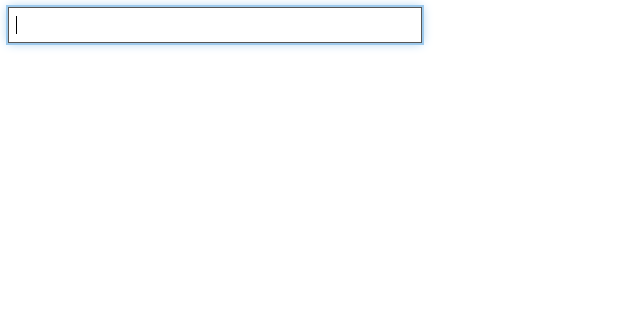
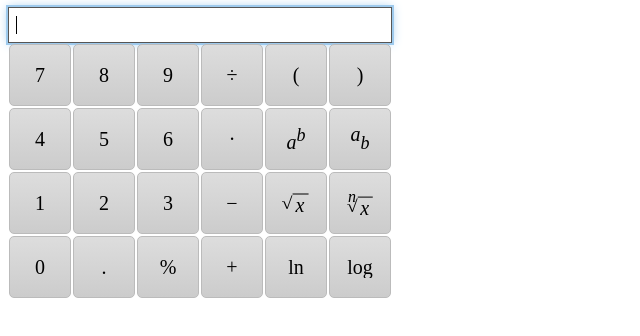
Before and after one commit to zach-zajack/calculator, an Electron app: page app/index.html in a window 800 px wide. Shown: the whole page, without its empty margins (0-640 px from the left). Drawn offline with nearby package versions, Linux system fonts and the light colour scheme; a web font is replaced by a local one.

Commit message:
add buttons

```diff
--- a/app/index.css
+++ b/app/index.css
@@ -1,5 +1,5 @@
 .equation-field {
-  width: 50vw;
+  width: 370px;
   border: 1px solid #555;
   margin-top: -1px;
   padding: 6px;
@@ -20,3 +20,38 @@
   float: right;
   margin: auto;
 }
+
+#buttons {
+  width: 400px;
+  display: block;
+}
+
+.btn {
+  border: 1px solid #bbb;
+  border-radius: 5px;
+  background: linear-gradient(#ddd, #ccc);
+  height: 60px;
+  width: 60px;
+  margin: 1px;
+  position: relative;
+  float: left;
+  cursor: pointer;
+}
+
+.btn:hover {
+  background: linear-gradient(#bbb, #ccc);
+}
+
+.btn:active {
+  background: #aaa;
+}
+
+.btn-text {
+  font-size: 20px;
+  pointer-events: none;
+  position: absolute;
+  top: 50%;
+  left: 50%;
+  -ms-transform: translateX(-50%) translateY(-50%);
+  transform: translateX(-50%) translateY(-50%);
+}
--- a/app/index.html
+++ b/app/index.html
@@ -11,5 +11,40 @@
 <script type="text/ruby" src="../lib/number.rb"></script>
 </head>
 <body>
-<div id="math-fields"></div>
+<div class="calculator">
+  <div id="math-fields"></div>
+  <div id="buttons">
+    <div class="btn"><span class="btn-text" data-latex="7"></span></div>
+    <div class="btn"><span class="btn-text" data-latex="8"></span></div>
+    <div class="btn"><span class="btn-text" data-latex="9"></span></div>
+
+    <div class="btn"><span class="btn-text" data-latex="\div"></span></div>
+    <div class="btn"><span class="btn-text" data-latex="("></span></div>
+    <div class="btn"><span class="btn-text" data-latex=")"></span></div>
+
+    <div class="btn"><span class="btn-text" data-latex="4"></span></div>
+    <div class="btn"><span class="btn-text" data-latex="5"></span></div>
+    <div class="btn"><span class="btn-text" data-latex="6"></span></div>
+
+    <div class="btn"><span class="btn-text" data-latex="\cdot"></span></div>
+    <div class="btn"><span class="btn-text" data-latex="a^b"></span></div>
+    <div class="btn"><span class="btn-text" data-latex="a_b"></span></div>
+
+    <div class="btn"><span class="btn-text" data-latex="1"></span></div>
+    <div class="btn"><span class="btn-text" data-latex="2"></span></div>
+    <div class="btn"><span class="btn-text" data-latex="3"></span></div>
+
+    <div class="btn"><span class="btn-text" data-latex="-"></span></div>
+    <div class="btn"><span class="btn-text" data-latex="\sqrt{x}"></span></div>
+    <div class="btn"><span class="btn-text" data-latex="\sqrt[n]{x}"></span></div>
+
+    <div class="btn"><span class="btn-text" data-latex="0"></span></div>
+    <div class="btn"><span class="btn-text" data-latex="."></span></div>
+    <div class="btn"><span class="btn-text" data-latex="%"></span></div>
+
+    <div class="btn"><span class="btn-text" data-latex="+"></span></div>
+    <div class="btn"><span class="btn-text" data-latex="ln"></span></div>
+    <div class="btn"><span class="btn-text" data-latex="log"></span></div>
+  </div>
+</div>
 </body>
--- a/src/index.js
+++ b/src/index.js
@@ -1,5 +1,6 @@
 var MQ;
 var mathFieldContainer;
+var buttonsContainer;
 var curAnsSpan;
 var curExprSpan;
 var answerFields = [];
@@ -9,7 +10,9 @@ var exprFieldIds = [];
 $(document).ready(function() {
   MQ = MathQuill.getInterface(2);
   mathFieldContainer = document.getElementById("math-fields");
+  buttonsContainer = document.getElementById("buttons");
   createMathField();
+  addButtons();
 });
 
 function createMathField() {
@@ -27,8 +30,8 @@ function createMathField() {
     restrictMismatchedBrackets: true,
     supSubsRequireOperand: true,
     autoSubscriptNumerals: true,
-    autoCommands: "pi sqrt nthroot",
-    autoOperatorNames: "ln log sin cos tan",
+    autoCommands: "sqrt nthroot",
+    autoOperatorNames: "ln log",
     handlers: {
       edit: function(exprField) {
         var answerField = answerFields[getExprFieldId(exprField)];
@@ -74,3 +77,11 @@ function getExprFieldId(exprField) {
 function selectMathField(id) {
   return $($(".expr-field")[id]).mousedown().mouseup();
 }
+
+function addButtons() {
+  for(var i = 0; i < buttonsContainer.children.length; i++) {
+    var button = buttonsContainer.children[i].children[0];
+    console.log(button)
+    MQ.StaticMath(button).latex(button.dataset.latex);
+  }
+}
```
